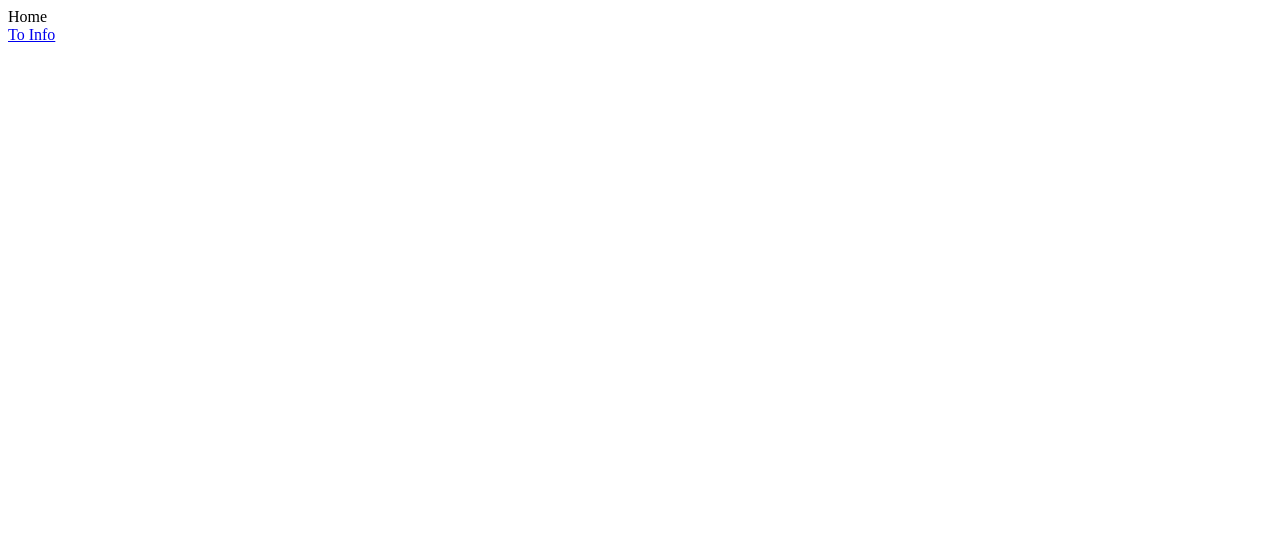
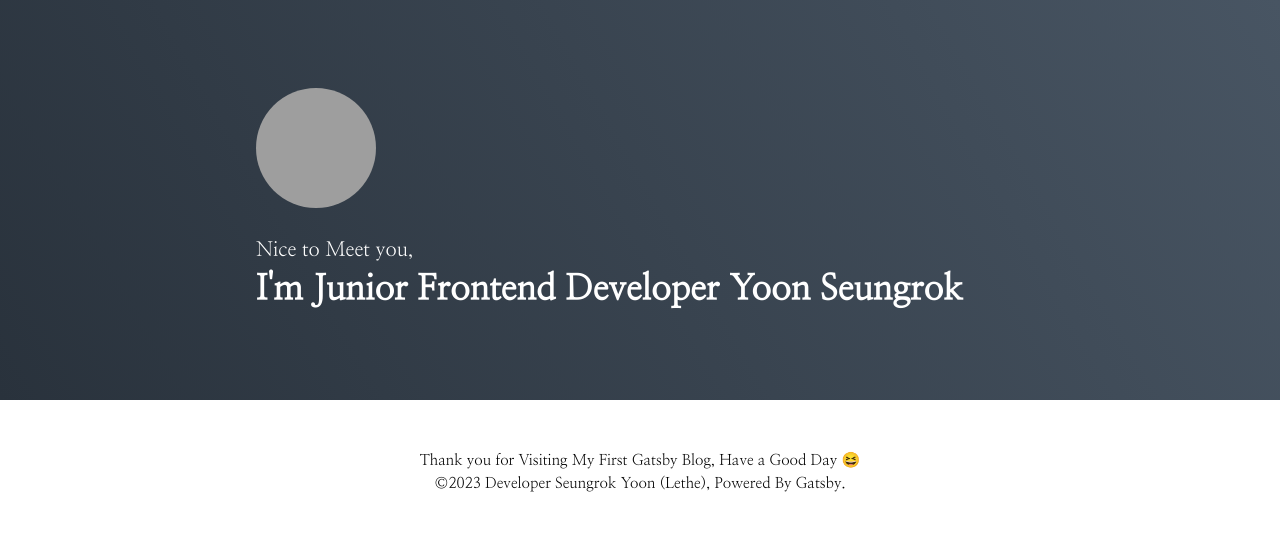
Before and after one commit to SeungrokYoon/lethe-blog, a Gatsby site: page / in a window 1280 px wide. Built offline with nearby package versions, Linux system fonts and the light colour scheme; Gatsby itself is replaced by a stand-in of ours; grey boxes are pictures that could not be loaded.

Commit message:
feat: added Footer component to index page

```diff
--- /dev/null
+++ b/src/components/Common/Footer.tsx
@@ -0,0 +1,29 @@
+import styled from '@emotion/styled'
+import { FunctionComponent } from 'react'
+
+const FooterWrapper = styled.div`
+  display: grid;
+  grid-template-columns: 3;
+  grid-template-rows: 3;
+  column-gap: 1em;
+  row-gap: 1em;
+  align-items: center;
+  justify-content: center;
+  margin-top: auto;
+  padding: 50px 0px;
+  font-size: 15px;
+  text-align: center;
+  line-height: 1.5;
+`
+
+const Footer: FunctionComponent = function () {
+  return (
+    <FooterWrapper>
+      Thank you for Visiting My First Gatsby Blog, Have a Good Day 😆
+      <br />
+      ©2023 Developer Seungrok Yoon (Lethe), Powered By Gatsby.
+    </FooterWrapper>
+  )
+}
+
+export default Footer
--- /dev/null
+++ b/src/components/Main/Introduction.tsx
@@ -0,0 +1,46 @@
+import styled from '@emotion/styled'
+import { FunctionComponent } from 'react'
+import ProfileImage from './ProfileImage'
+
+const Background = styled.div`
+  width: 100%;
+  background-image: linear-gradient(60deg, #29323c 0%, #485563 100%);
+  color: #ffffff;
+`
+
+const Wrapper = styled.div`
+  display: flex;
+  flex-direction: column;
+  justify-content: center;
+  align-items: flex-start;
+  width: 768px;
+  height: 400px;
+  margin: 0 auto;
+`
+
+const SubTitle = styled.div`
+  font-size: 20px;
+  font-weight: 400;
+`
+
+const Title = styled.div`
+  margin-top: 5px;
+  font-size: 35px;
+  font-weight: 700;
+`
+
+const Introduction: FunctionComponent = function () {
+  return (
+    <Background>
+      <Wrapper>
+        <ProfileImage />
+        <div>
+          <SubTitle>Nice to Meet you,</SubTitle>
+          <Title>I'm Junior Frontend Developer Yoon Seungrok</Title>
+        </div>
+      </Wrapper>
+    </Background>
+  )
+}
+
+export default Introduction
--- /dev/null
+++ b/src/components/Main/ProfileImage.tsx
@@ -0,0 +1,17 @@
+import styled from '@emotion/styled'
+import { FunctionComponent } from 'react'
+
+const MY_GITHUB_PROFILE = 'https://github.com/seungrokyoon.png'
+
+const ProfileImageWrapper = styled.img`
+  width: 120px;
+  height: 120px;
+  margin-bottom: 30px;
+  border-radius: 50%;
+`
+
+const ProfileImage: FunctionComponent = function () {
+  return <ProfileImageWrapper src={MY_GITHUB_PROFILE} alt="Profile Image" />
+}
+
+export default ProfileImage
--- a/src/components/Text.tsx
+++ /dev/null
@@ -1,11 +0,0 @@
-import React, { FunctionComponent } from 'react'
-
-type TextProps = {
-  text: string
-}
-
-const Text: FunctionComponent<TextProps> = function ({ text }) {
-  return <div>{text}</div>
-}
-
-export default Text
--- a/src/pages/index.tsx
+++ b/src/pages/index.tsx
@@ -1,15 +1,22 @@
 import React, { FunctionComponent } from 'react'
-import Text from 'components/Text'
-import { Link } from 'gatsby'
+import GlobalStyle from 'components/Common/GlobalStyle'
+import styled from '@emotion/styled'
+import Introduction from 'components/Main/Introduction'
+import Footer from 'components/Common/Footer'
 
-const a = { a: 1, d: 2, c: 1 }
+const Container = styled.div`
+  display: flex;
+  flex-direction: column;
+  height: 100%;
+`
 
 const IndexPage: FunctionComponent = function () {
   return (
-    <div>
-      <Text text="Home" />
-      <Link to="/info/">To Info</Link>
-    </div>
+    <Container>
+      <GlobalStyle />
+      <Introduction />
+      <Footer />
+    </Container>
   )
 }
 
--- a/src/pages/info.tsx
+++ b/src/pages/info.tsx
@@ -1,6 +1,5 @@
 import React, { FunctionComponent } from 'react'
 import { graphql, Link } from 'gatsby'
-import Text from 'components/Text'
 
 type InfoPageProps = {
   data: {
@@ -21,9 +20,8 @@ const InfoPage: FunctionComponent<InfoPageProps> = function ({
 }) {
   return (
     <div>
-      <Text text={title} />
-      <Text text="Hello" />
       <Link to="/">To Main</Link>
+      <span>{title}</span>
     </div>
   )
 }
```
